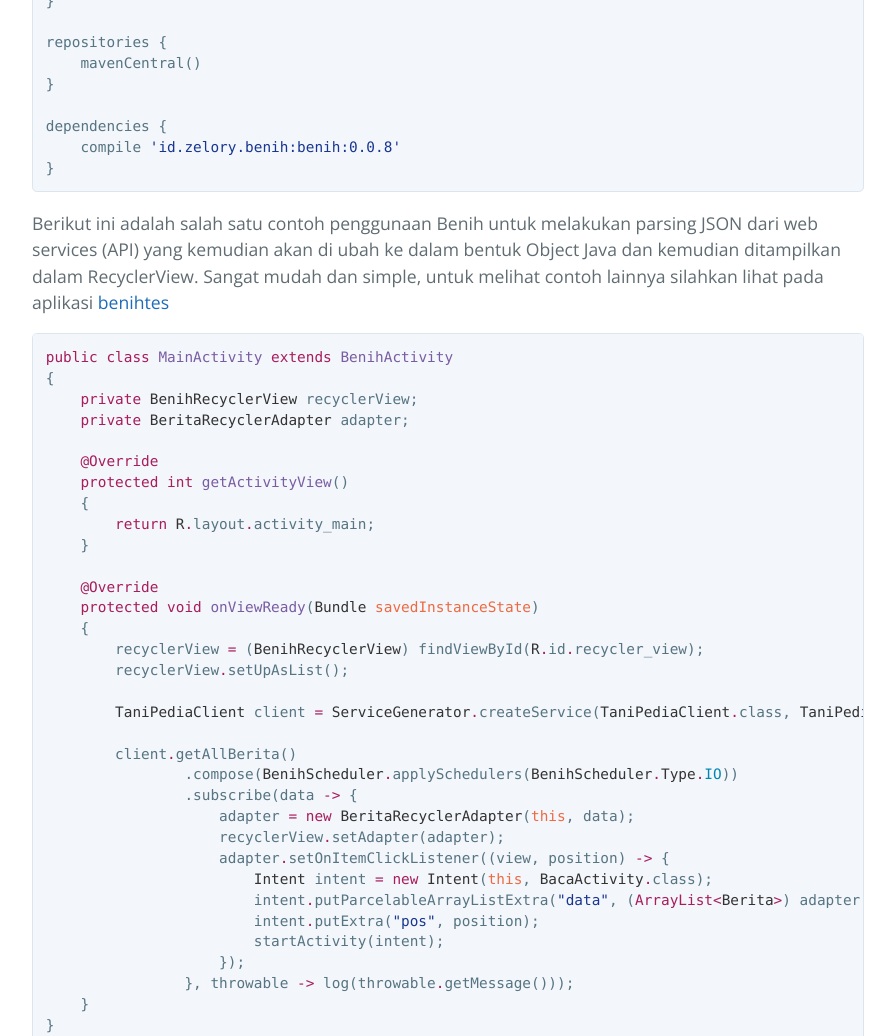
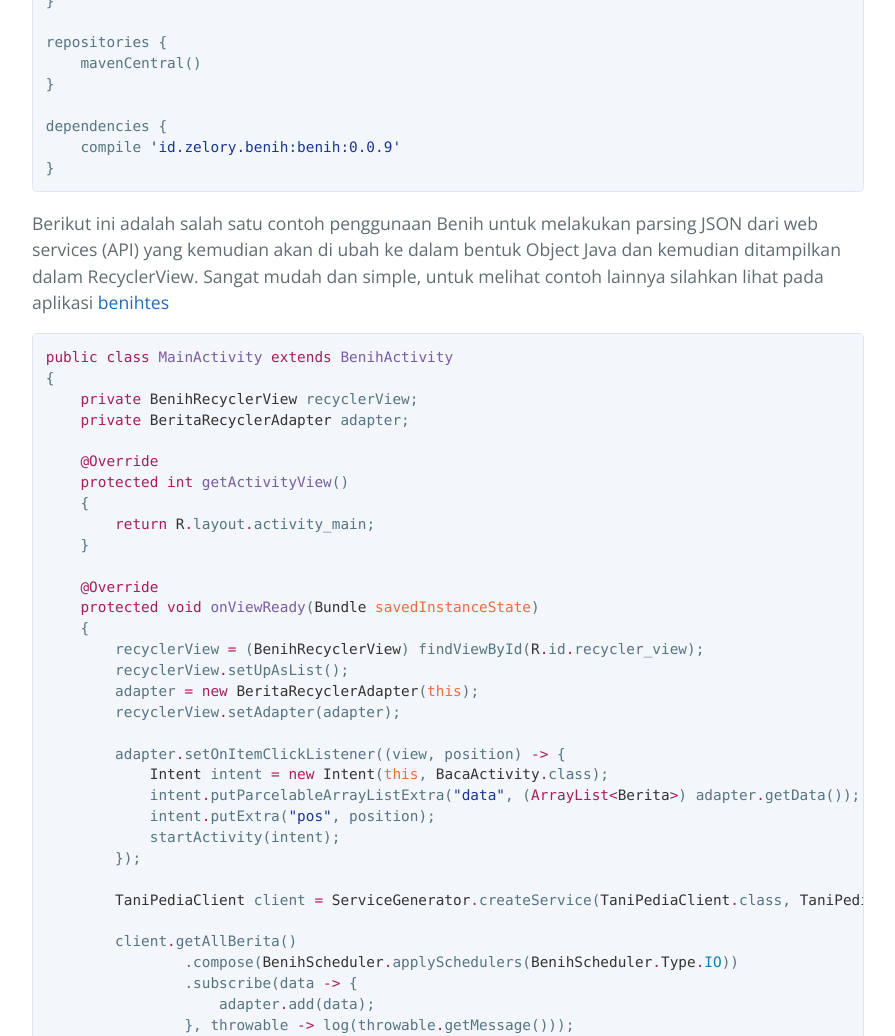
Before and after one commit to zetbaitsu/Benih, a plain HTML site: page index.html in a window 1280 px wide. Shown: the part 1160-2196 px from the top of the page, without its empty margins (192-1087 px from the left). Drawn offline with nearby package versions, Linux system fonts and the light colour scheme.

```diff
--- a/index.html
+++ b/index.html
@@ -52,7 +52,7 @@ repositories {
 }
 
 dependencies {
-    compile <span class="pl-s"><span class="pl-pds">'</span>id.zelory.benih:benih:0.0.8<span class="pl-pds">'</span></span>
+    compile <span class="pl-s"><span class="pl-pds">'</span>id.zelory.benih:benih:0.0.9<span class="pl-pds">'</span></span>
 }</pre></div>
 
 <p>Berikut ini adalah salah satu contoh penggunaan Benih untuk melakukan parsing JSON dari web services (API) yang kemudian akan di ubah ke dalam bentuk Object Java dan kemudian ditampilkan dalam RecyclerView. Sangat mudah dan simple, untuk melihat contoh lainnya silahkan lihat pada aplikasi <a href="https://github.com/zetbaitsu/Benih/tree/master/benihtes">benihtes</a></p>
@@ -73,20 +73,22 @@ dependencies {
     {
         recyclerView <span class="pl-k">=</span> (<span class="pl-smi">BenihRecyclerView</span>) findViewById(<span class="pl-smi">R</span><span class="pl-k">.</span>id<span class="pl-k">.</span>recycler_view);
         recyclerView<span class="pl-k">.</span>setUpAsList();
+        adapter <span class="pl-k">=</span> <span class="pl-k">new</span> <span class="pl-smi">BeritaRecyclerAdapter</span>(<span class="pl-v">this</span>);
+        recyclerView<span class="pl-k">.</span>setAdapter(adapter);
+
+        adapter<span class="pl-k">.</span>setOnItemClickListener((view, position) <span class="pl-k">-</span><span class="pl-k">&gt;</span> {
+            <span class="pl-smi">Intent</span> intent <span class="pl-k">=</span> <span class="pl-k">new</span> <span class="pl-smi">Intent</span>(<span class="pl-v">this</span>, <span class="pl-smi">BacaActivity</span><span class="pl-k">.</span>class);
+            intent<span class="pl-k">.</span>putParcelableArrayListExtra(<span class="pl-s"><span class="pl-pds">"</span>data<span class="pl-pds">"</span></span>, (<span class="pl-k">ArrayList&lt;<span class="pl-smi">Berita</span>&gt;</span>) adapter<span class="pl-k">.</span>getData());
+            intent<span class="pl-k">.</span>putExtra(<span class="pl-s"><span class="pl-pds">"</span>pos<span class="pl-pds">"</span></span>, position);
+            startActivity(intent);
+        });
 
         <span class="pl-smi">TaniPediaClient</span> client <span class="pl-k">=</span> <span class="pl-smi">ServiceGenerator</span><span class="pl-k">.</span>createService(<span class="pl-smi">TaniPediaClient</span><span class="pl-k">.</span>class, <span class="pl-smi">TaniPediaClient</span><span class="pl-c1"><span class="pl-k">.</span>BASE_URL</span>);
 
         client<span class="pl-k">.</span>getAllBerita()
                 .compose(<span class="pl-smi">BenihScheduler</span><span class="pl-k">.</span>applySchedulers(<span class="pl-smi">BenihScheduler</span><span class="pl-k">.</span><span class="pl-smi">Type</span><span class="pl-c1"><span class="pl-k">.</span>IO</span>))
                 .subscribe(data <span class="pl-k">-</span><span class="pl-k">&gt;</span> {
-                    adapter <span class="pl-k">=</span> <span class="pl-k">new</span> <span class="pl-smi">BeritaRecyclerAdapter</span>(<span class="pl-v">this</span>, data);
-                    recyclerView<span class="pl-k">.</span>setAdapter(adapter);
-                    adapter<span class="pl-k">.</span>setOnItemClickListener((view, position) <span class="pl-k">-</span><span class="pl-k">&gt;</span> {
-                        <span class="pl-smi">Intent</span> intent <span class="pl-k">=</span> <span class="pl-k">new</span> <span class="pl-smi">Intent</span>(<span class="pl-v">this</span>, <span class="pl-smi">BacaActivity</span><span class="pl-k">.</span>class);
-                        intent<span class="pl-k">.</span>putParcelableArrayListExtra(<span class="pl-s"><span class="pl-pds">"</span>data<span class="pl-pds">"</span></span>, (<span class="pl-k">ArrayList&lt;<span class="pl-smi">Berita</span>&gt;</span>) adapter<span class="pl-k">.</span>getData());
-                        intent<span class="pl-k">.</span>putExtra(<span class="pl-s"><span class="pl-pds">"</span>pos<span class="pl-pds">"</span></span>, position);
-                        startActivity(intent);
-                    });
+                    adapter<span class="pl-k">.</span>add(data);
                 }, throwable <span class="pl-k">-</span><span class="pl-k">&gt;</span> log(throwable<span class="pl-k">.</span>getMessage()));
     }
 }</pre></div>
```
Also changed, not shown: params.json (+1 -1 lines).
